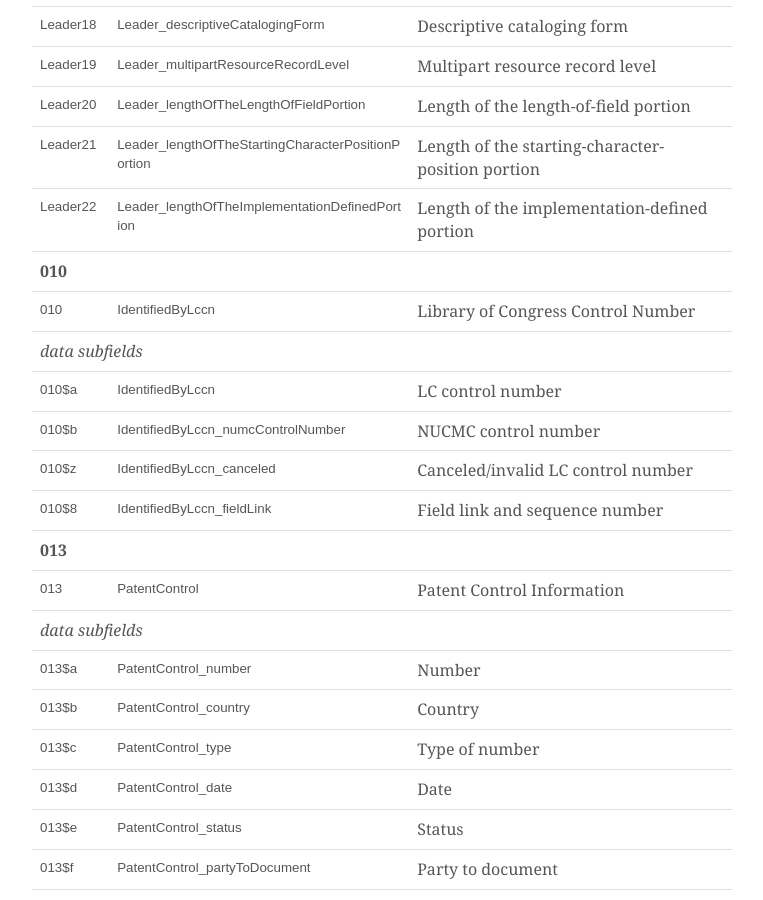
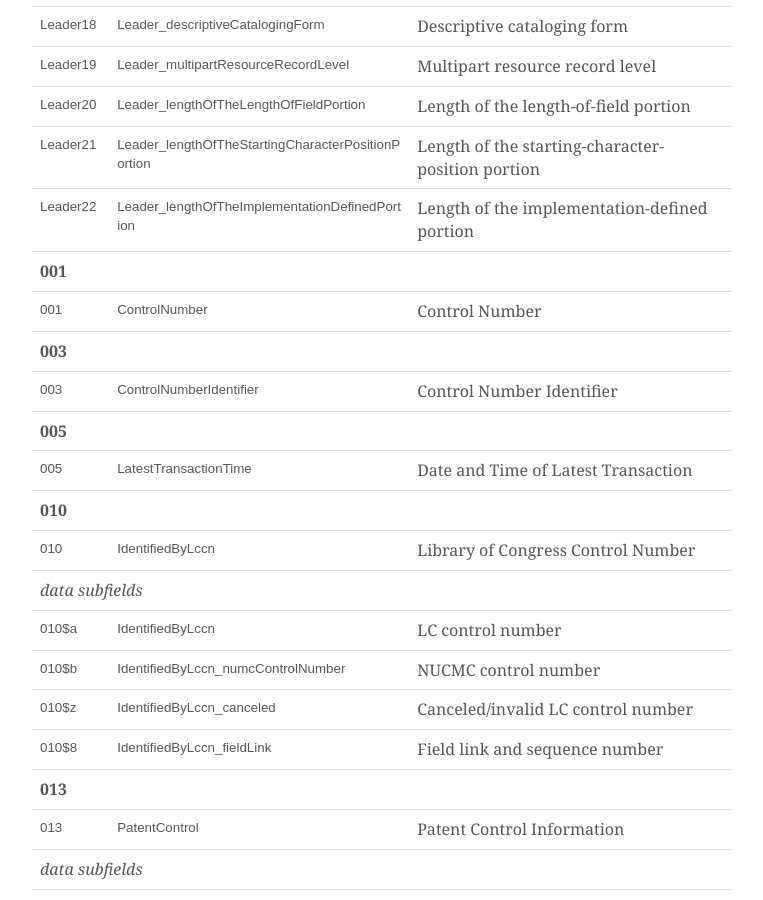
Before and after one commit to pkiraly/pkiraly.github.io, a Jekyll site: the page built from _posts/2017-09-24-mapping.md, in a window 1280 px wide and 900 px high, scrolled down 1640 px. Shown: the whole window, without its empty margins (258-1021 px from the left). Built offline with Jekyll 4.4.1, drawn with Linux system fonts in a browser that asks for light colours; nearby versions of some CDN libraries; some web fonts are replaced; comment, search, counter and statistics services are not loaded.

Commit message:
Update 2017-09-24-mapping.md

```diff
--- a/_posts/2017-09-24-mapping.md
+++ b/_posts/2017-09-24-mapping.md
@@ -33,6 +33,12 @@ It is a quite long work and I haven't finished yet. I've created a frequency sta
 <tr><td class="marc">Leader20</td><td class="mq">Leader_lengthOfTheLengthOfFieldPortion</td><td>Length of the length-of-field portion</td></tr>
 <tr><td class="marc">Leader21</td><td class="mq">Leader_lengthOfTheStartingCharacterPositionPortion</td><td>Length of the starting-character-position portion</td></tr>
 <tr><td class="marc">Leader22</td><td class="mq">Leader_lengthOfTheImplementationDefinedPortion</td><td>Length of the implementation-defined portion</td></tr>
+<tr><td colspan="3"><strong>001</strong></td></tr>
+<tr><td class="marc">001</td><td class="mq">ControlNumber</td><td>Control Number</td></tr>
+<tr><td colspan="3"><strong>003</strong></td></tr>
+<tr><td class="marc">003</td><td class="mq">ControlNumberIdentifier</td><td>Control Number Identifier</td></tr>
+<tr><td colspan="3"><strong>005</strong></td></tr>
+<tr><td class="marc">005</td><td class="mq">LatestTransactionTime</td><td>Date and Time of Latest Transaction</td></tr>
 <tr><td colspan="3"><strong>010</strong></td></tr>
 <tr><td class="marc">010</td><td class="mq">IdentifiedByLccn</td><td>Library of Congress Control Number</td></tr>
 <tr><td colspan="3"><em>data subfields</em></td></tr>
```
